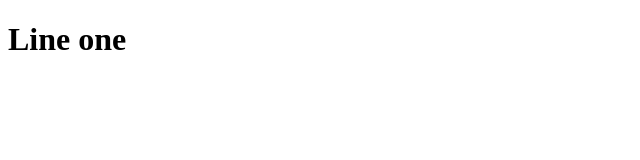
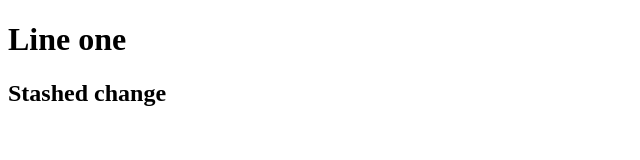
Before and after one commit to Vohidjon/git-out-of-here, a plain HTML site: page index.html in a window 1280 px wide. Shown: the whole page, without its empty margins (0-640 px from the left). Drawn offline with Linux system fonts and the light colour scheme.

Commit message:
stashed changes

```diff
--- a/index.html
+++ b/index.html
@@ -5,5 +5,6 @@
 </head>
 <body>
 	<h1>Line one</h1>
+	<h2>Stashed change</h2>
 </body>
 </html>
```
